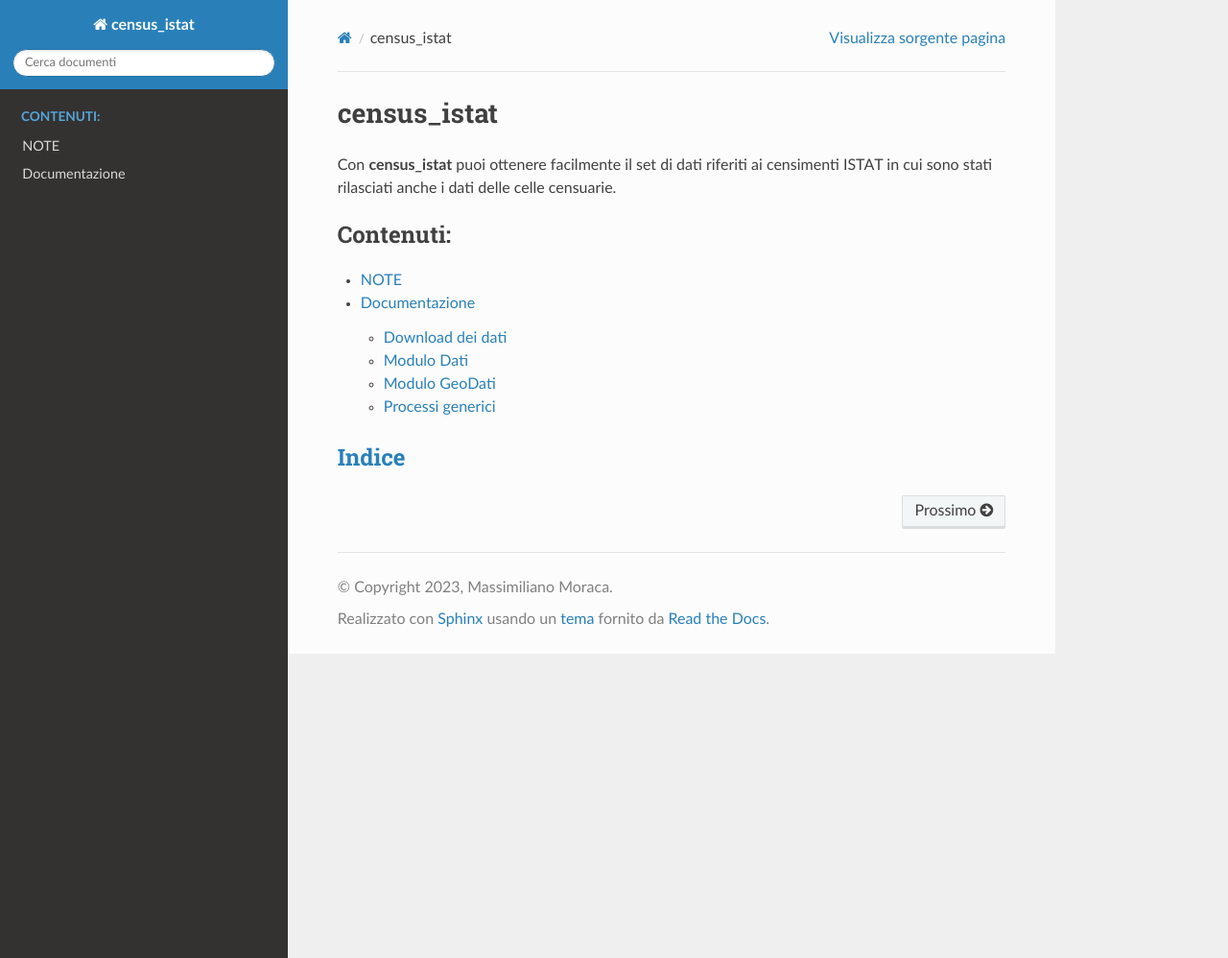
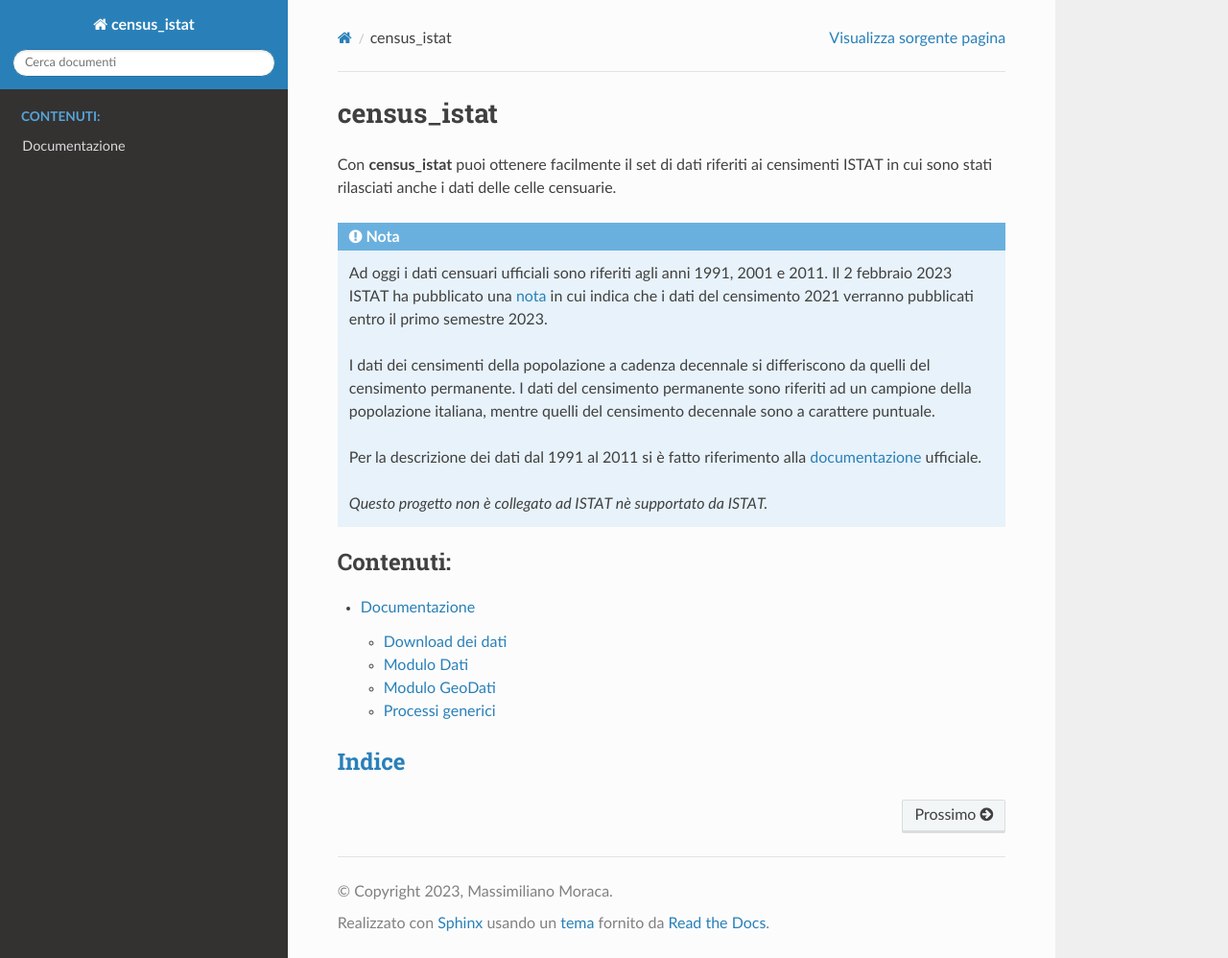
Before and after one commit to MaxDragonheart/istatcelldata, a Sphinx documentation site: the page built from docs/source/index.rst, in a window 1280 px wide and 998 px high. Shown: the whole window at 96% size. Built offline with Sphinx 7.4.7 and the Read the Docs theme 2.0.0, drawn with Linux system fonts in a browser that asks for light colours.

```diff
--- a/docs/source/index.rst
+++ b/docs/source/index.rst
@@ -7,9 +7,20 @@
 ========================================
 Con **census_istat** puoi ottenere facilmente il set di dati riferiti ai censimenti ISTAT in cui sono stati rilasciati anche i dati delle celle censuarie.
 
+.. note::
+   Ad oggi i dati censuari ufficiali sono riferiti agli anni 1991, 2001 e 2011.
+   Il 2 febbraio 2023 ISTAT ha pubblicato una nota_ in cui indica che i dati del censimento 2021 verranno pubblicati entro il primo semestre 2023.
+
+   I dati dei censimenti della popolazione a cadenza decennale si differiscono da quelli del censimento permanente. I dati del censimento permanente sono riferiti ad un campione della popolazione italiana, mentre quelli del censimento decennale sono a carattere puntuale.
+
+   Per la descrizione dei dati dal 1991 al 2011 si è fatto riferimento alla documentazione_ ufficiale.
+
+   *Questo progetto non è collegato ad ISTAT nè supportato da ISTAT.*
+
+.. _nota: https://www.istat.it/it/archivio/280254
+.. _documentazione: https://www.istat.it/it/files/2013/11/2015.04.28-Descrizione-dati-Pubblicazione.pdf
 
 .. toctree::
-   note
    documentation
    :maxdepth: 2
    :caption: Contenuti:
```
Also changed, not shown: docs/source/note.rst (deleted, +0 -16 lines), 2 other files.
